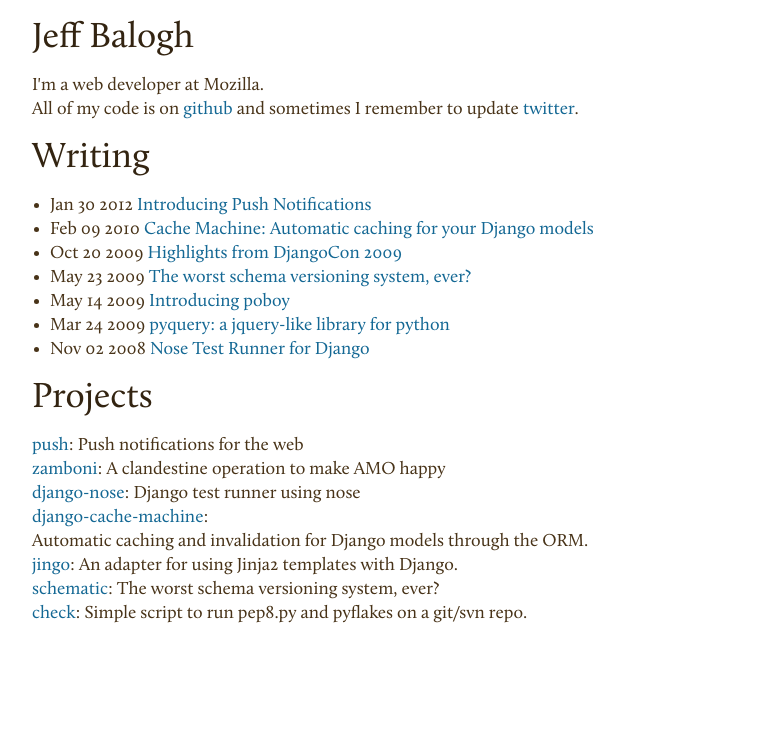
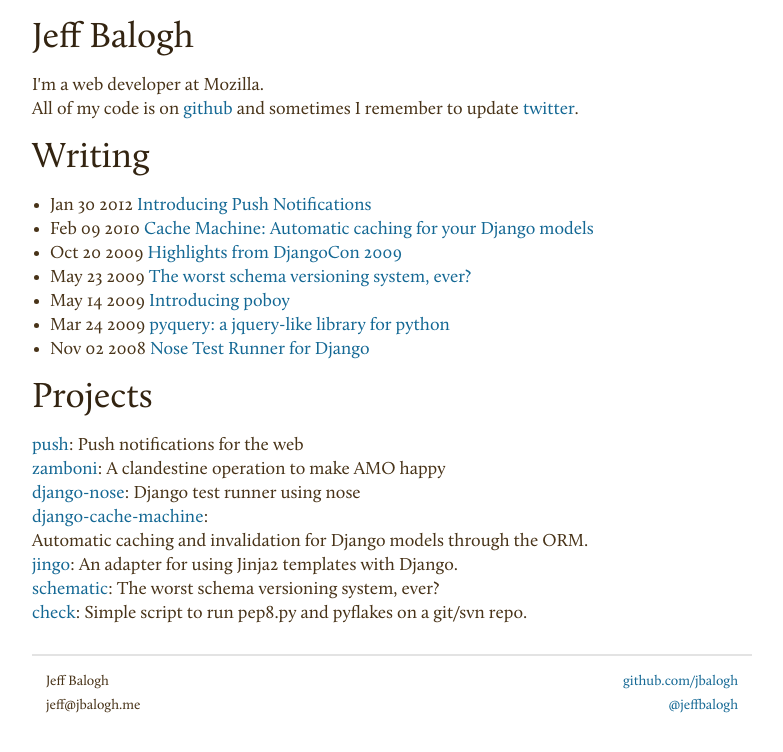
Before and after one commit to jbalogh/jbalogh.github.io, a Jekyll site: the page built from index.html, in a window 1280 px wide. Shown: the top 752 px of the page, without its empty margins (248-1031 px from the left). Built offline with Jekyll 4.4.1, drawn with Linux system fonts in a browser that asks for light colours; Markdown is read by kramdown in place of the engine named in the settings; comment, search, counter and statistics services are not loaded.

Commit message:
get a footer

```diff
--- a/_layouts/base.html
+++ b/_layouts/base.html
@@ -3,19 +3,23 @@
   <head>
     <meta charset="utf-8">
     <title>{{ page.title }}</title>
-    <link rel="stylesheet" href="/media/style.css">
+    <link rel="stylesheet" href="/media/style.css?z">
     <link rel="alternate" type="application/atom+xml"
           href="http://feeds.feedburner.com/jbalogh"
           title="Feed of latest posts">
   </head>
   <body>
     {{ content }}
-    <!--
-    <a href="#" style="position: absolute; top: 0; right: 0" onclick="toggle()">toggle</a>
-    <script>
-      toggle = function(){ document.body.classList.toggle('grid'); return false; }
-    </script>
-    -->
-    <script defer src="/media/script.js?y"></script>
+    <footer>
+      <ul>
+        <li><a class="secret" href="http://jbalogh.me">Jeff Balogh</a></li>
+        <li>jeff@jbalogh.me</li>
+      </ul>
+      <ul>
+        <li><a href="https://github.com/jbalogh">github.com/jbalogh</a></li>
+        <li><a href="https://twitter.com/jeffbalogh">@jeffbalogh</a></li>
+      </ul>
+    </footer>
+    <script defer src="/media/script.js?z"></script>
   </body>
 </html>
--- a/media/style.css
+++ b/media/style.css
@@ -122,7 +122,6 @@
 
 body {
     font-weight: normal;
-    color: #727373;
     color: #483318;
     width: 40em;
     margin: 20px auto 0;
@@ -257,3 +256,32 @@
 #projects dd {
     float: left;
 }
+
+#projects:after {
+    content: ".";
+    display: block;
+    height: 0;
+    clear: both;
+    visibility: hidden;
+}
+
+footer {
+    font-size: 14px;
+    border-top: 2px solid #e3e3e3;
+    margin-top: 2em;
+}
+
+footer ul {
+    list-style-type: none;
+    width: 40%;
+    float: left;
+}
+
+footer ul:last-child {
+    float: right;
+    text-align: right;
+}
+
+a.secret {
+    color: #483318;
+}
```
